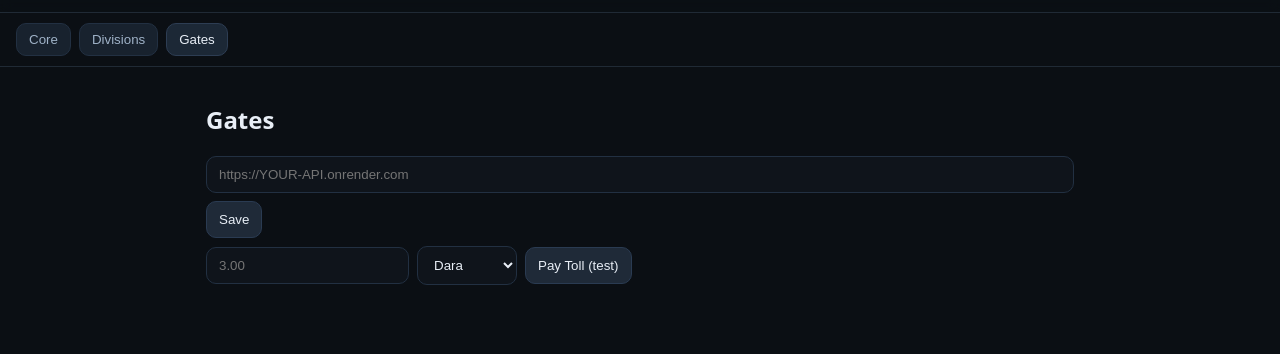
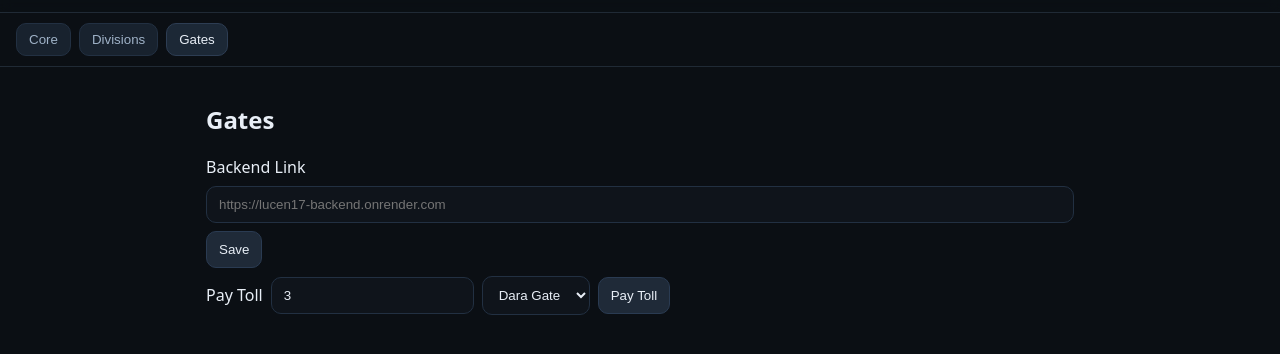
Before and after one commit to lucensolen/Lucen17, a website: page index.html in a window 1280 px wide. Both pictures are taken after a click on the button "Gates". Shown: the part 98-452 px from the top of the page. Drawn offline with Linux system fonts and the light colour scheme; no server answers.

Commit message:
Update index.html

```diff
--- a/index.html
+++ b/index.html
@@ -48,25 +48,25 @@
       <div id="memoryList" class="list"></div>
     </section>
 
-    <section class="panel" id="divisions">
-      <p>Divisions ready. (Hook energy/mood fields later.)</p>
-    </section>
-
     <section class="panel" id="gates">
   <h2>Gates</h2>
+
   <div class="row">
-        <input id="apiBase" type="url" placeholder="https://YOUR-API.onrender.com"/>
+    <label>Backend Link</label>
+    <input id="apiBase" type="url" placeholder="https://lucen17-backend.onrender.com">
     <button id="saveApi">Save</button>
   </div>
+
   <div class="row">
-        <input id="payAmount" type="number" placeholder="3.00"/>
+    <label>Pay Toll</label>
+    <input id="payAmount" type="number" value="3">
     <select id="payGate">
-          <option value="dara">Dara</option>
-          <option value="vara">Vara</option>
-          <option value="rootline">RootLine</option>
+      <option value="dara">Dara Gate</option>
+      <option value="vara">Vara Gate</option>
     </select>
-        <button id="payBtn">Pay Toll (test)</button>
+    <button id="payBtn">Pay Toll</button>
   </div>
+
   <div id="gatesList" class="list"></div>
     </section>
   </main>
```
Lines whose indentation alone changed are shown as unchanged.
